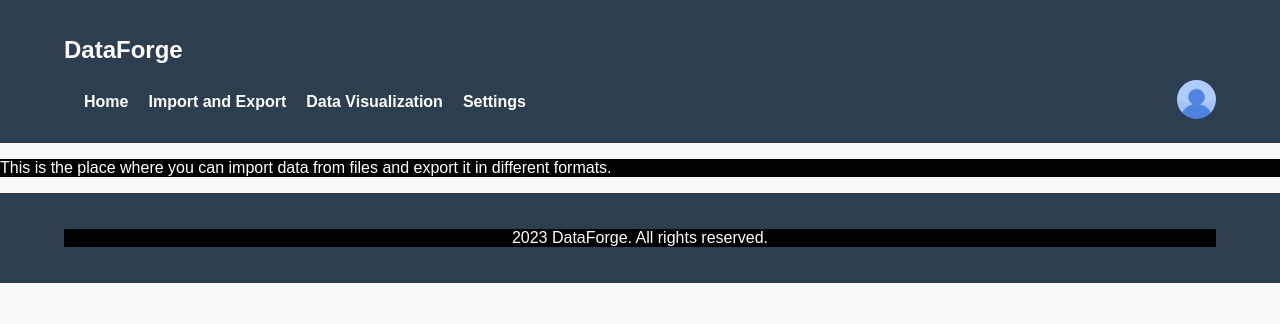
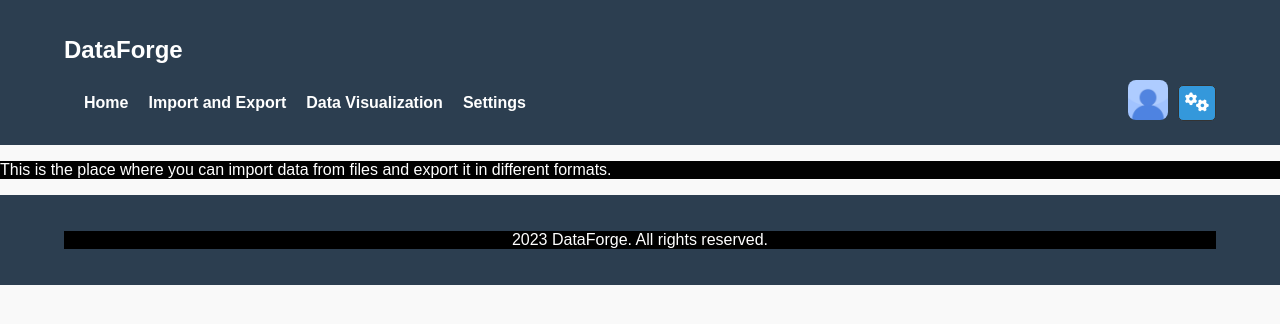
Before and after one commit to MarcoA-Pozol/DataForgeServer, a Django app: page /import_export_data/ in a window 1280 px wide. Shown: the top 324 px of the page. Run offline with Django 5.2, Linux system fonts and the light colour scheme.

Commit message:
Serving media like profile images for profile info on the base template, in header of the application: 0.1.9

```diff
--- a/Application/static/css/app_base.css
+++ b/Application/static/css/app_base.css
@@ -64,21 +64,47 @@
   gap: 10px;
 }
 
-.profile_container img {
-  width: 39px;
-  height: 39px;
-  object-fit: cover;
-  border-radius: 50%;
-  border: none;
+#profile-image-name {
+  cursor: pointer;
 }
 
-.profile_container h3 {
-  text-align: center;
-  font-size: 0.6rem;
+.profile_container div {
+  text-decoration: none;
   color: white;
+  margin-inline: 5px;
 }
 
+.profile_container img {
+  width: 40px;
+  height: 40px;
+  object-fit: cover;
+  border-radius: 20%;
+  border: none;
+  object-fit: cover;
+  object-position: center;
+}
 
+.profile_container span {
+  text-align: center;
+  font-size: 1.2rem;
+  color: white;
+  text-align: center;
+}
+
+#button-profile {
+  text-decoration: none;
+}
+
+#button-settings{
+  border: 1px solid #333;
+  border-radius: 5px;
+  padding: 6px;
+  background-color: #3498db;
+  color: white;
+  text-decoration: none;
+  cursor: pointer;
+  font-size: 1.2rem;
+}
 
 
 /* Footer */
--- /dev/null
+++ b/Application/static/js/app_base.js
@@ -0,0 +1,6 @@
+$(document).ready(function () {
+    $('#profile-image-name').on('click', function () {
+        $('#dropdown-user-menu').addClass('dropdown-user-menu')
+        $('#dropdown-user-menu').removeClass('hidden')
+    });
+});
--- a/Application/templates/layouts/app_base.html
+++ b/Application/templates/layouts/app_base.html
@@ -8,10 +8,8 @@
   <title>DataForge - App</title>
   <link href="https://cdnjs.cloudflare.com/ajax/libs/font-awesome/6.0.0/css/all.min.css" rel="stylesheet"> <!--Extension for icons in templates-->
   <link rel="stylesheet" href="{% static 'css/app_base.css' %}">
-  <!--link rel="stylesheet" href="C:Users/Worker/Desktop/M/Coding/Projects/DataForge/DataForge/Application/static/css/app_base.css"-->
   <script src="https://code.jquery.com/jquery-3.6.0.min.js"></script> <!--JQuery Library-->
-  <!--script src="{% static 'js/app_base.js' %}"></script-->
-  <!--script src="C:Users/Worker/Desktop/M/Coding/Projects/DataForge/DataForge/Application/static/js/app_base.js"></script-->
+  <script src="{% static 'js/app_base.js' %}"></script>
 </head>
 <body>
   <header class="header">
@@ -26,12 +24,18 @@
         </ul>
 
         <div class="profile_container">
-            <a href="{% url 'logout' %}">
+          <a id="button-profile" href="{% url 'logout' %}">
             {% if request.user.profile_picture %}
                 <img src="{{ request.user.profile_picture.url }}" alt="{{ request.user.username }}">
             {% else %}
                 <img src="{% static 'img/default_profile_picture.jpg' %}" alt="Default profile picture">
             {% endif %}
+            {% if request.user.username|length < 18 %}
+              <span>{{ request.user.username }}</span>
+            {% else %}
+              <span>{{ request.user.username|slice:":18" }}...</span> <!--Usernames having more than 18 characters will be "cut" to display them apropiately on the template-->
+            {% endif %}
+            <a href="#" id="button-settings"><i class="fas fa-gears"></i></a>
           </a>
         </div>
       </nav>
--- a/Authentication/models.py
+++ b/Authentication/models.py
@@ -10,7 +10,7 @@
     is_superuser = models.BooleanField(default=False, null=False)
     country = models.CharField(max_length=2, choices=COUNTRY_CHOICES, default='US', null=False, unique=False)
     language = models.CharField(max_length=2, choices=LANGUAGE_CHOICES, default='en', unique=False, null=False)
-    profile_picture = models.ImageField(upload_to='profile_pictures/', null=True, unique=False, default="img/default_profile_picture.jpg")
+    profile_picture = models.ImageField(upload_to='profile_pictures/', null=True, unique=False, default="profile_pictures/default_profile_picture.jpg")
 
     def __str__(self):
         return self.username
--- a/DataForge/urls.py
+++ b/DataForge/urls.py
@@ -1,8 +1,14 @@
 from django.contrib import admin
 from django.urls import path, include
+from django.conf import settings
+from django.conf.urls.static import static
 
 urlpatterns = [
     path('admin/', admin.site.urls),
     path('authentication/', include('Authentication.urls')),
     path('', include('Application.urls')),
 ]
+
+
+if settings.DEBUG:
+    urlpatterns += static(settings.MEDIA_URL, document_root=settings.MEDIA_ROOT)
```
Also changed, not shown: media/profile_pictures/default_profile_picture.jpg (added), media/profile_pictures/japanese_girl_face_1_HOqJFsB.jpg (added), media/profile_pictures/mexican_man_face_1.png (added), media/profile_pictures/mexican_man_face_3.jpg (added). Lines whose indentation alone changed are shown as unchanged.
